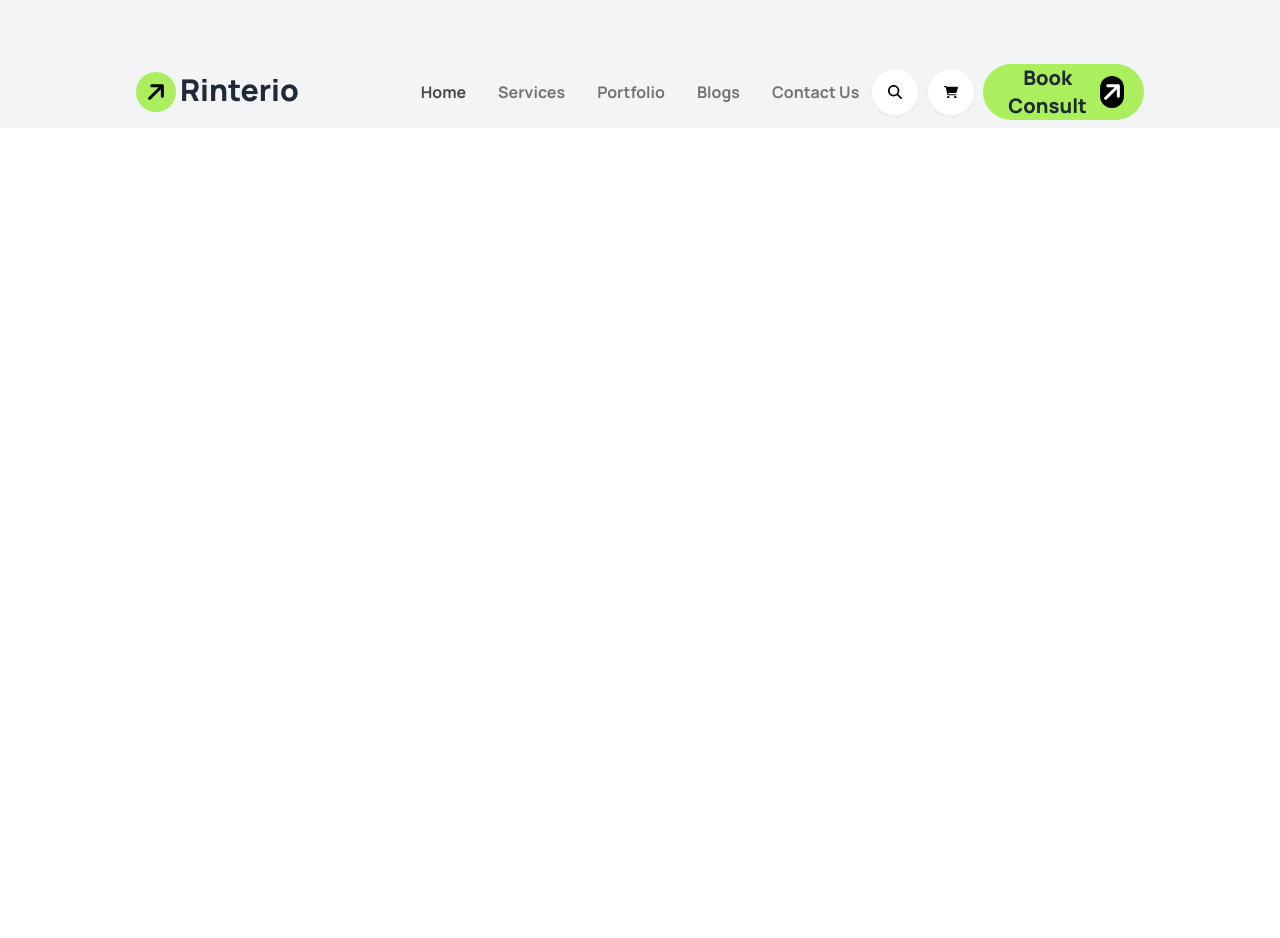
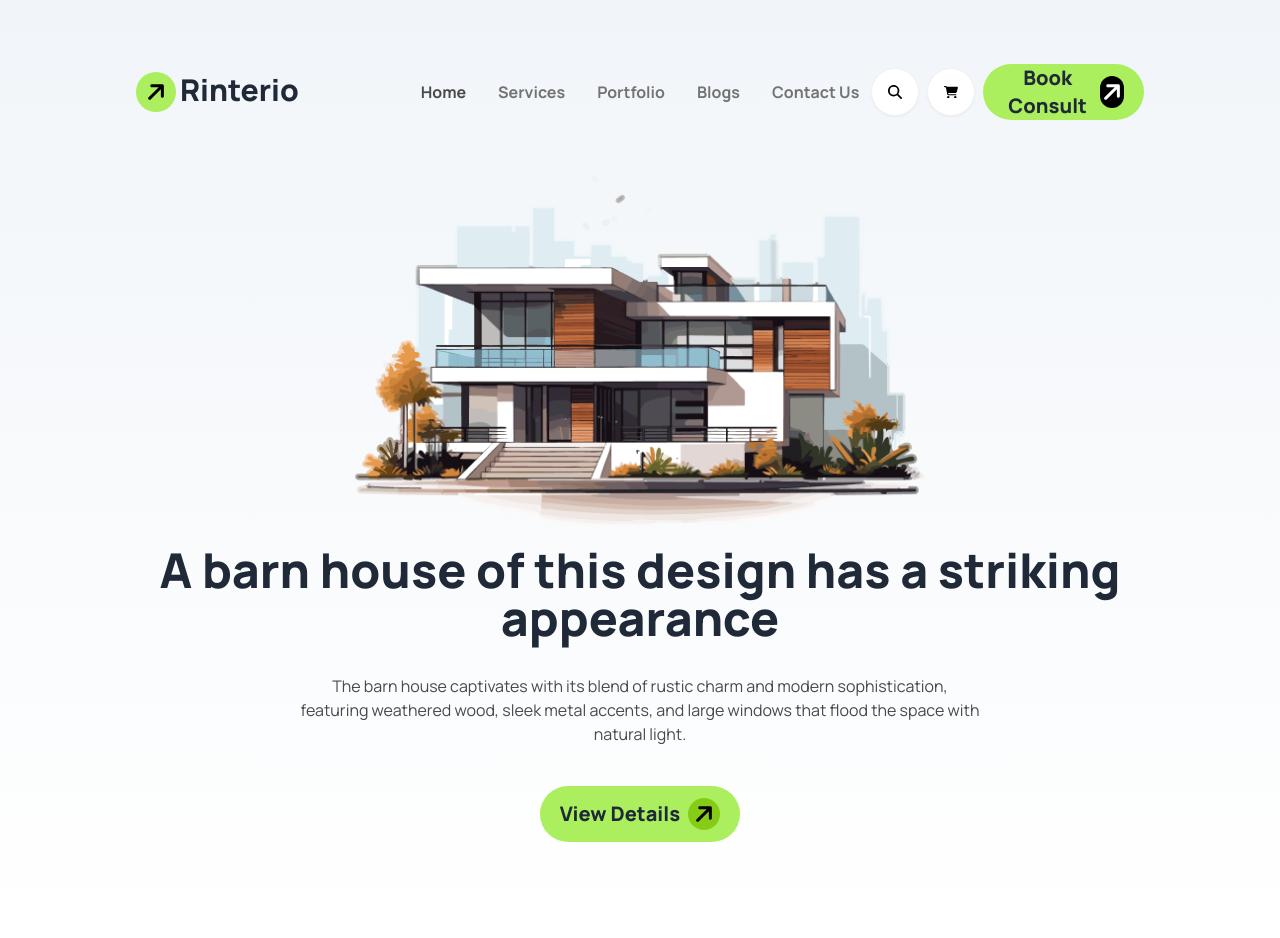
Before and after one commit to Mrb-Rafi/B10A3-tailwind-daisyui, a plain HTML site: page index.html in a window 1280 px wide. Before the commit the page ends 800 px from the top, so only its background shows below. Drawn offline with nearby package versions, Linux system fonts and the light colour scheme.

Commit message:
completed hero section

```diff
--- a/index.html
+++ b/index.html
@@ -39,7 +39,7 @@
 <body class="bg-rinterio-bg font-manrope">
 
     <!-- header section -->
-    <header class="bg-gray-100">
+    <header class="bg-gradient-to-b from-slate-100 to-white">
 
         <div class="pt-14 w-11/12 lg:w-4/5 mx-auto">
 
@@ -103,6 +103,22 @@
                 </div>
             </div>
 
+            <img class="mx-auto pt-12" src="assets/banner.png" alt="">
+            <h1 class="pt-5 font-extrabold text-5xl text-center text-[rgba(33, 33, 33, 1)]">A barn house of this design has a striking appearance</h1>
+
+            <div class="flex justify-center">
+                <p class="text-[#494949] text-center pt-8 text-base w-2/3">The barn house captivates with its blend of rustic charm and modern sophistication, featuring weathered wood, sleek metal accents, and large windows that flood the space with natural light.</p>
+            </div>
+
+            <div class="flex justify-center pt-10 pb-24">
+                <button class="text-xl bg-[#abef5f] hidden lg:flex rounded-full font-extrabold h-14 px-5 flex-row gap-2 items-center">
+                    View Details
+                    <div class="bg-lime-500 rounded-3xl h-8 w-8 flex justify-center items-center">
+                        <svg class="size-6 inline fill-black -rotate-45" xmlns="http://www.w3.org/2000/svg" viewBox="0 0 448 512"><!--!Font Awesome Free 6.6.0 by @fontawesome - https://fontawesome.com License - https://fontawesome.com/license/free Copyright 2024 Fonticons, Inc.--><path d="M438.6 278.6c12.5-12.5 12.5-32.8 0-45.3l-160-160c-12.5-12.5-32.8-12.5-45.3 0s-12.5 32.8 0 45.3L338.8 224 32 224c-17.7 0-32 14.3-32 32s14.3 32 32 32l306.7 0L233.4 393.4c-12.5 12.5-12.5 32.8 0 45.3s32.8 12.5 45.3 0l160-160z"/></svg>
+                    </div>
+                </button>
+            </div>
+
         </div>
 
     </header>
```
